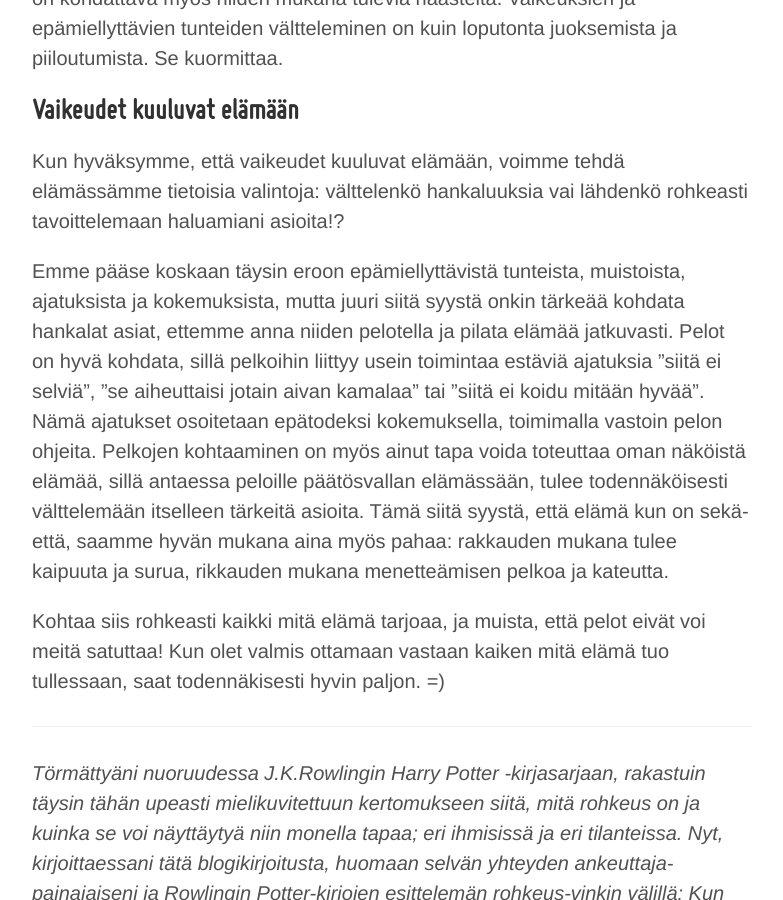
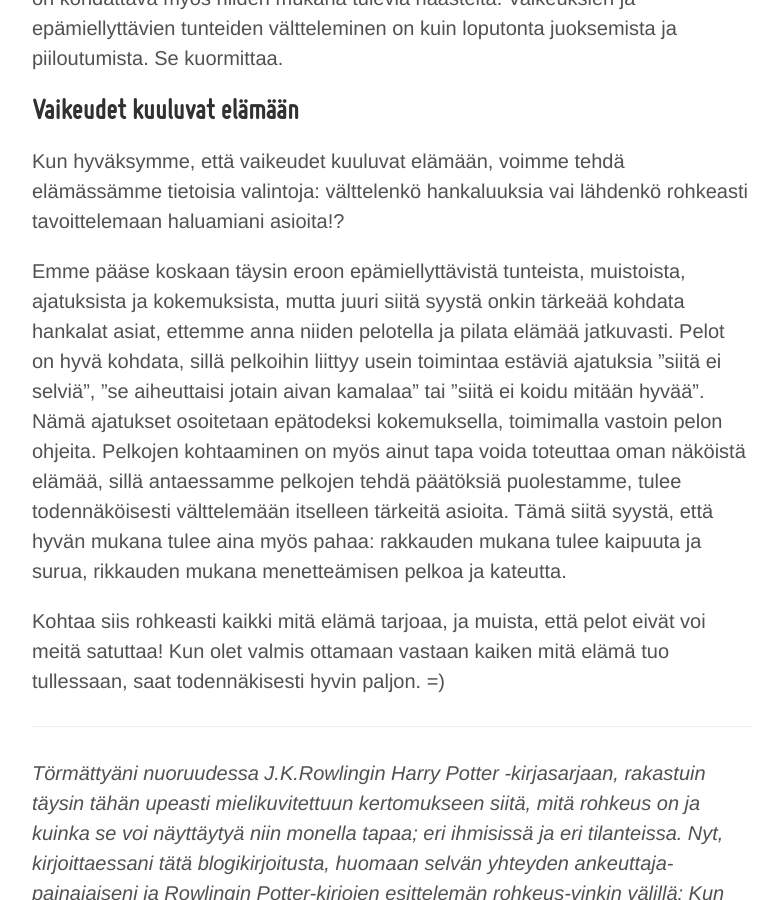
Before and after one commit to niinapiira/neppari.net, a Jekyll site: the page built from _posts/2016-09-26-unien-hyodyntaminen-tunnetyoskentelyssa-filename.md, in a window 1280 px wide and 900 px high, scrolled down 5326 px. Shown: the whole window, without its empty margins (248-1031 px from the left). Built offline with Jekyll 4.4.1, drawn with Linux system fonts in a browser that asks for light colours.

Commit message:
Updated 2016-09-26-unien-hyodyntaminen-tunnetyoskentelyssa-filename.md

```diff
--- a/_posts/2016-09-26-unien-hyodyntaminen-tunnetyoskentelyssa-filename.md
+++ b/_posts/2016-09-26-unien-hyodyntaminen-tunnetyoskentelyssa-filename.md
@@ -66,7 +66,7 @@ Varsinkin tiedostamattomat pelkomme estävät meitä usein elämästä sellaista
 
 Kun hyväksymme, että vaikeudet kuuluvat elämään, voimme tehdä elämässämme tietoisia valintoja: välttelenkö hankaluuksia vai lähdenkö rohkeasti tavoittelemaan haluamiani asioita!?
 
-Emme pääse koskaan täysin eroon epämiellyttävistä tunteista, muistoista, ajatuksista ja kokemuksista, mutta juuri siitä syystä onkin tärkeää kohdata hankalat asiat, ettemme anna niiden pelotella ja pilata elämää jatkuvasti. Pelot on hyvä kohdata, sillä pelkoihin liittyy usein toimintaa estäviä ajatuksia ”siitä ei selviä”, ”se aiheuttaisi jotain aivan kamalaa” tai ”siitä ei koidu mitään hyvää”. Nämä ajatukset osoitetaan epätodeksi kokemuksella, toimimalla vastoin pelon ohjeita. Pelkojen kohtaaminen on myös ainut tapa voida toteuttaa oman näköistä elämää, sillä antaessa peloille päätösvallan elämässään, tulee todennäköisesti välttelemään itselleen tärkeitä asioita. Tämä siitä syystä, että elämä kun on sekä-että, saamme hyvän mukana aina myös pahaa: rakkauden mukana tulee kaipuuta ja surua, rikkauden mukana menetteämisen pelkoa ja kateutta.
+Emme pääse koskaan täysin eroon epämiellyttävistä tunteista, muistoista, ajatuksista ja kokemuksista, mutta juuri siitä syystä onkin tärkeää kohdata hankalat asiat, ettemme anna niiden pelotella ja pilata elämää jatkuvasti. Pelot on hyvä kohdata, sillä pelkoihin liittyy usein toimintaa estäviä ajatuksia ”siitä ei selviä”, ”se aiheuttaisi jotain aivan kamalaa” tai ”siitä ei koidu mitään hyvää”. Nämä ajatukset osoitetaan epätodeksi kokemuksella, toimimalla vastoin pelon ohjeita. Pelkojen kohtaaminen on myös ainut tapa voida toteuttaa oman näköistä elämää, sillä antaessamme pelkojen tehdä päätöksiä puolestamme, tulee todennäköisesti välttelemään itselleen tärkeitä asioita. Tämä siitä syystä, että hyvän mukana tulee aina myös pahaa: rakkauden mukana tulee kaipuuta ja surua, rikkauden mukana menetteämisen pelkoa ja kateutta.
 
 Kohtaa siis rohkeasti kaikki mitä elämä tarjoaa, ja muista, että pelot eivät voi meitä satuttaa!
 Kun olet valmis ottamaan vastaan kaiken mitä elämä tuo tullessaan, saat todennäkisesti hyvin paljon. =)
```
